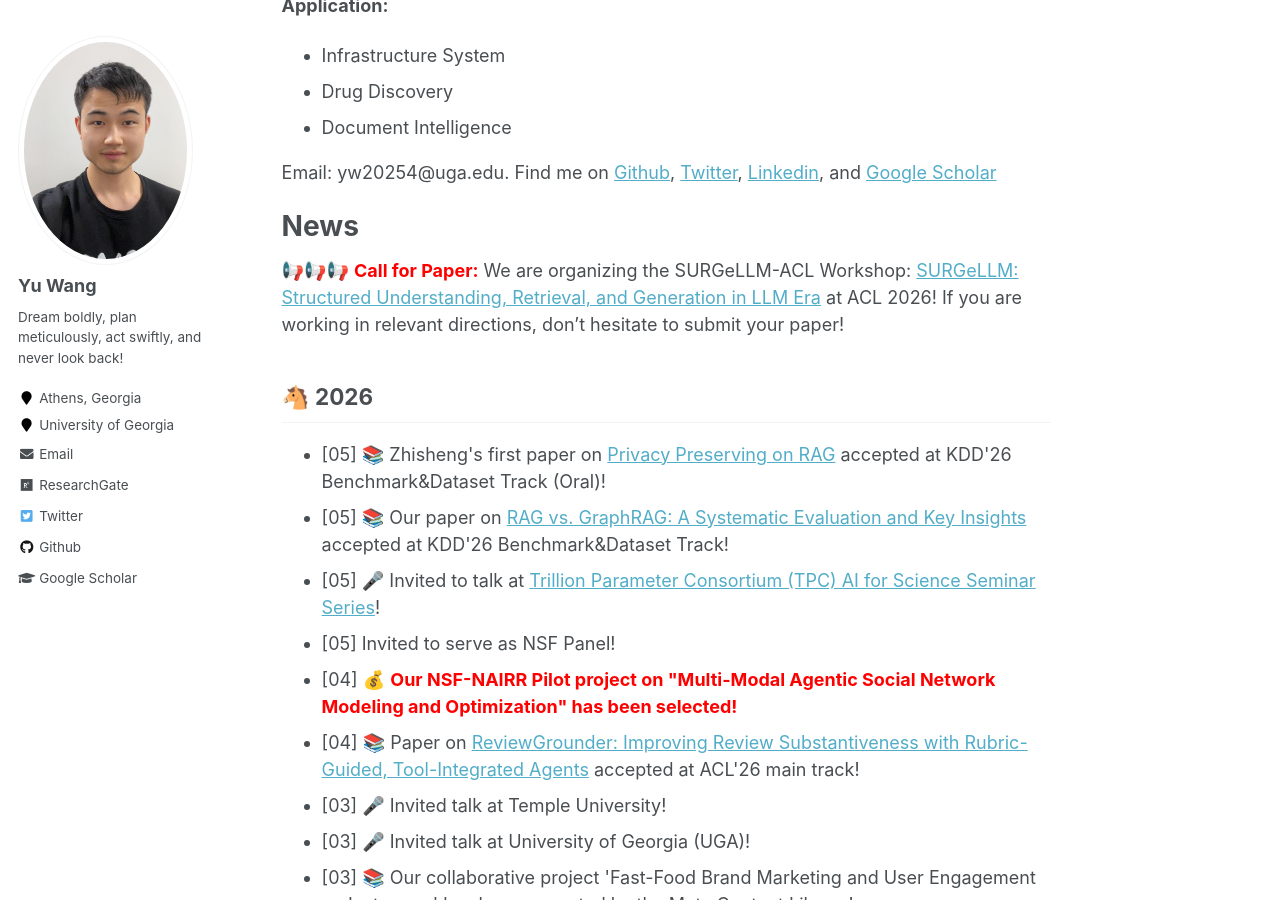
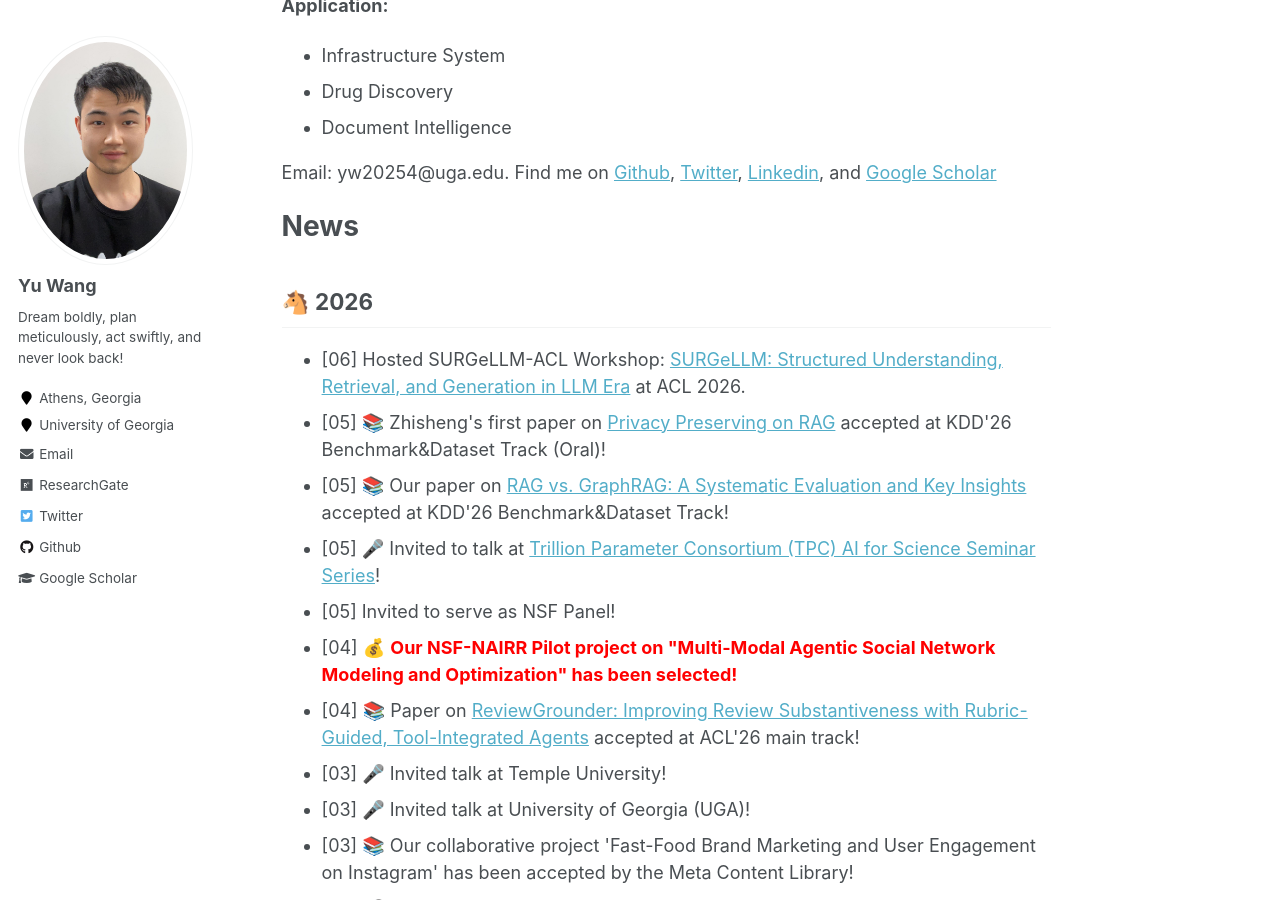
Before and after one commit to yuwang0103/yuwang0103.github.io, a Jekyll site: the page built from _pages/about.md, in a window 1280 px wide and 900 px high, scrolled down 892 px. Built offline with Jekyll 4.4.1, drawn with Linux system fonts in a browser that asks for light colours.

Commit message:
Update SURGeLLM workshop news

```diff
--- a/_pages/about.md
+++ b/_pages/about.md
@@ -33,11 +33,11 @@ Email: yw20254@uga.edu. Find me on [Github](https://github.com/yuwvandy), [Twitt
 
 News
 ======
-📢📢📢 <span style="color:red">**Call for Paper:**</span> We are organizing the SURGeLLM-ACL Workshop: <a href='https://surgellm.github.io/acl2026/'>SURGeLLM: Structured Understanding, Retrieval, and Generation in LLM Era</a> at ACL 2026! If you are working in relevant directions, don’t hesitate to submit your paper!
 
 🐴 2026
 -----
 <ul>
+<li>[06] Hosted SURGeLLM-ACL Workshop: <a href='https://surgellm.github.io/acl2026/'>SURGeLLM: Structured Understanding, Retrieval, and Generation in LLM Era</a> at ACL 2026.</li>
 <li>[05] 📚 Zhisheng's first paper on <a href=''>Privacy Preserving on RAG</a> accepted at KDD'26 Benchmark&Dataset Track (Oral)!</li>
 <li>[05] 📚 Our paper on <a href=''>RAG vs. GraphRAG: A Systematic Evaluation and Key Insights</a> accepted at KDD'26 Benchmark&Dataset Track!</li>
 <li>[05] 🎤 Invited to talk at <a href="https://tpc.dev/tpc-seminar-series/">Trillion Parameter Consortium (TPC) AI for Science Seminar Series</a>!</li>
```
